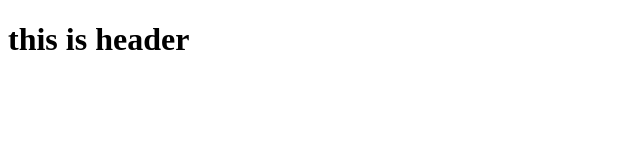
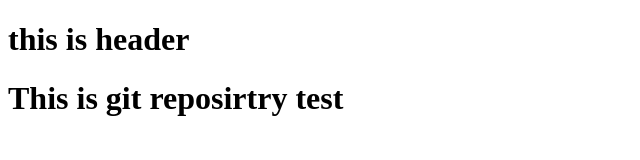
Before and after one commit to mtanveer002/reactApp, a plain HTML site: page index.html in a window 1280 px wide. Shown: the whole page, without its empty margins (0-640 px from the left). Drawn offline with Linux system fonts and the light colour scheme.

Commit message:
2nd comment

```diff
--- a/index.html
+++ b/index.html
@@ -6,5 +6,6 @@
   </head>
   <body>
     <h1>this is header</h1>
+    <h1>This is git reposirtry test</h1>
   </body>
 </html>
```
